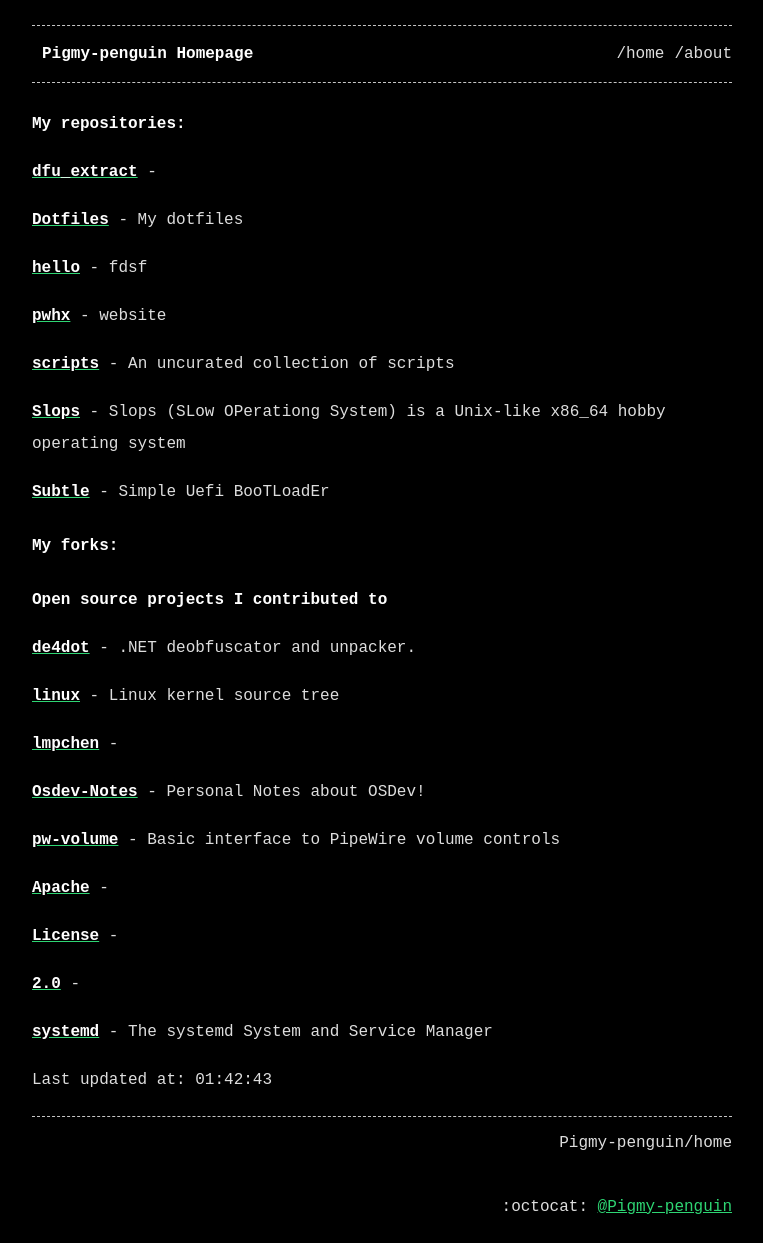
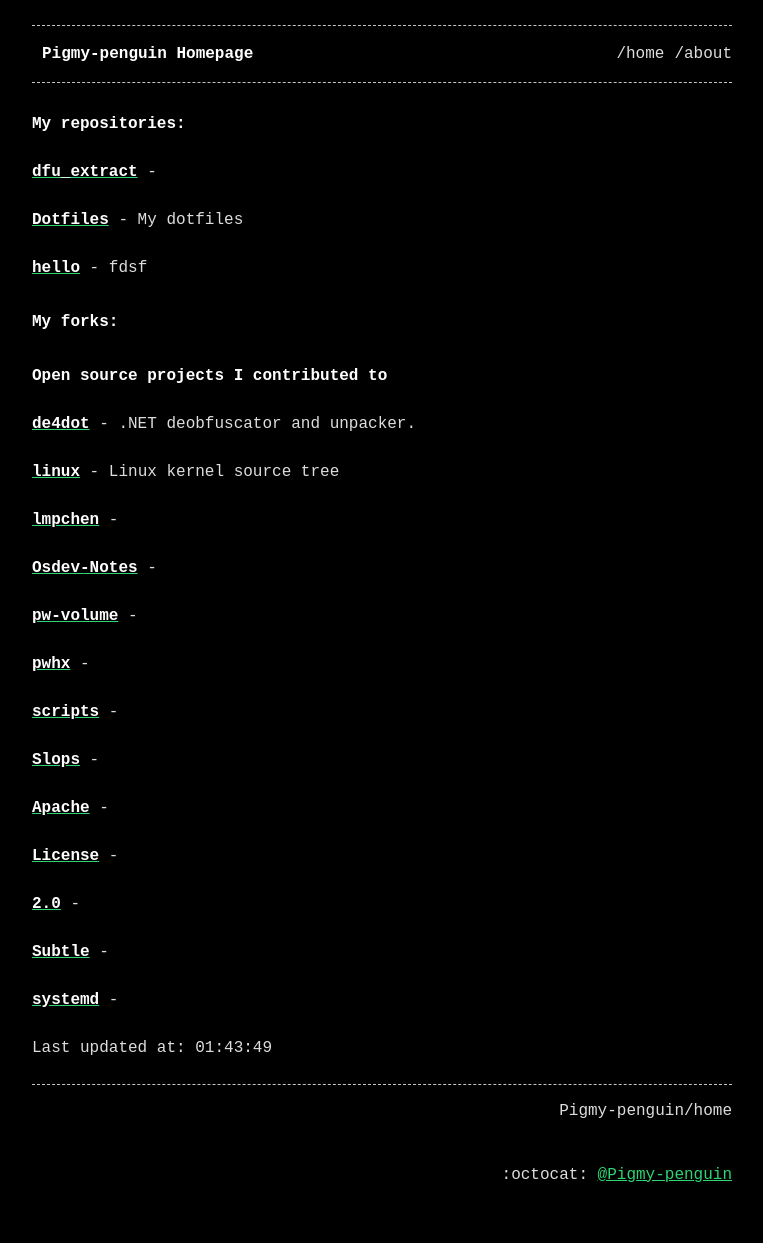
Before and after one commit to Pigmy-penguin/Pigmy-penguin.github.io, a Jekyll site: the page built from index.md, in a window 1280 px wide. Shown: the whole page, without its empty margins (258-1021 px from the left). Built offline with Jekyll 4.4.1, drawn with Linux system fonts in a browser that asks for light colours; after the commit the page ends 1211 px from its top, so only the background shows below that.

Commit message:
Auto updating the website

```diff
--- a/index.md
+++ b/index.md
@@ -13,14 +13,6 @@ title: Pigmy-penguin Homepage
 
 [**hello**](https://github.com/Pigmy-penguin/hello) - fdsf
 
-[**pwhx**](https://github.com/Pigmy-penguin/pwhx) - website
-
-[**scripts**](https://github.com/Pigmy-penguin/scripts) - An uncurated collection of scripts
-
-[**Slops**](https://github.com/Pigmy-penguin/Slops) - Slops (SLow OPerationg System) is a Unix-like x86_64 hobby operating system
-
-[**Subtle**](https://github.com/Pigmy-penguin/Subtle) - Simple Uefi BooTLoadEr
-
 ## My forks:
 ### Open source projects I contributed to
 
@@ -30,9 +22,15 @@ title: Pigmy-penguin Homepage
 
 [**lmpchen**](https://github.com/Pigmy-penguin/lmpchen) -
 
-[**Osdev-Notes**](https://github.com/Pigmy-penguin/Osdev-Notes) - Personal Notes about OSDev!
+[**Osdev-Notes**](https://github.com/Pigmy-penguin/Osdev-Notes) -
 
-[**pw-volume**](https://github.com/Pigmy-penguin/pw-volume) - Basic interface to PipeWire volume controls
+[**pw-volume**](https://github.com/Pigmy-penguin/pw-volume) -
+
+[**pwhx**](https://github.com/Pigmy-penguin/pwhx) -
+
+[**scripts**](https://github.com/Pigmy-penguin/scripts) -
+
+[**Slops**](https://github.com/Pigmy-penguin/Slops) -
 
 [**Apache**](https://github.com/Pigmy-penguin/Apache) -
 
@@ -40,7 +38,9 @@ title: Pigmy-penguin Homepage
 
 [**2.0**](https://github.com/Pigmy-penguin/2.0) -
 
-[**systemd**](https://github.com/Pigmy-penguin/systemd) - The systemd System and Service Manager
+[**Subtle**](https://github.com/Pigmy-penguin/Subtle) -
+
+[**systemd**](https://github.com/Pigmy-penguin/systemd) -
 
 
-Last updated at: 01:42:43
+Last updated at: 01:43:49
```
Also changed, not shown: 2 other files.
